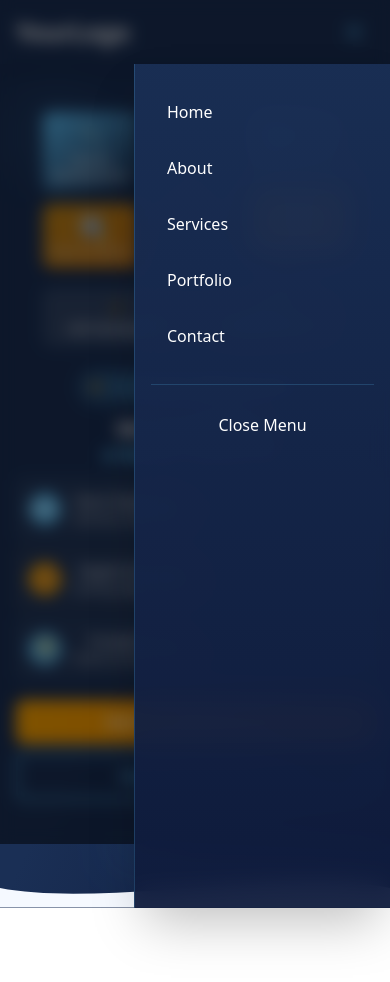
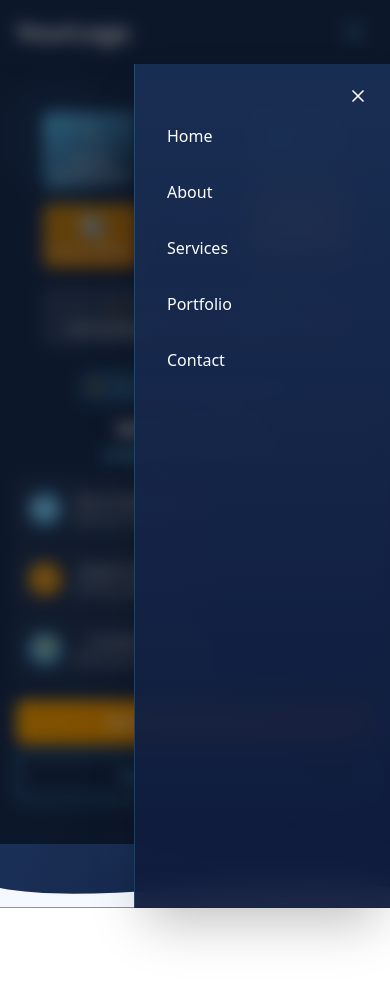
Before and after one commit to nebaw-21/IDF-repository, a React (Vite) app: page / in a window 390 px wide. Both pictures are taken after a click on the button "Toggle menu". Shown: the top 982 px of the page. Built offline with nearby package versions, Linux system fonts and the light colour scheme.

Commit message:
add a navbar and hero section

```diff
--- a/src/Components/NavBar.jsx
+++ b/src/Components/NavBar.jsx
@@ -101,7 +101,26 @@ export default function Menubar() {
               className="absolute top-16 right-0 w-64 h-full bg-gradient-to-b from-[#1A2F55]/95 to-[#0F1B3C]/95 backdrop-blur-md border-l border-[#5BC0F8]/20 shadow-2xl"
               style={{ animation: 'slideInRight 0.3s ease-out' }}
             >
-              <div className="px-4 pt-6 pb-8 space-y-2">
+              {/* Close X Button */}
+              <button
+                onClick={() => setIsMenuOpen(false)}
+                className="absolute top-4 right-4 w-8 h-8 flex items-center justify-center text-white hover:text-[#5BC0F8] hover:bg-[#5BC0F8]/10 rounded-full transition-all duration-300 z-10"
+                aria-label="Close menu"
+              >
+                <svg
+                  className="w-5 h-5"
+                  fill="none"
+                  strokeLinecap="round"
+                  strokeLinejoin="round"
+                  strokeWidth="2"
+                  viewBox="0 0 24 24"
+                  stroke="currentColor"
+                >
+                  <path d="M6 18L18 6M6 6l12 12" />
+                </svg>
+              </button>
+
+              <div className="px-4 pt-12 pb-8 space-y-2">
                 {menuItems.map((item, index) => (
                   <a
                     key={item.name}
@@ -115,19 +134,6 @@ export default function Menubar() {
                     {item.name}
                   </a>
                 ))}
-
-                {/* Close button */}
-                <div
-                  className="pt-4 border-t border-[#5BC0F8]/20 mt-6"
-                  style={{ animation: 'slideInRight 0.3s ease-out 0.6s both' }}
-                >
-                  <button
-                    onClick={() => setIsMenuOpen(false)}
-                    className="w-full text-white hover:text-[#5BC0F8] px-4 py-3 text-base font-medium hover:bg-[#5BC0F8]/10 rounded-lg transition-all duration-300"
-                  >
-                    Close Menu
-                  </button>
-                </div>
               </div>
             </div>
           </div>
```
